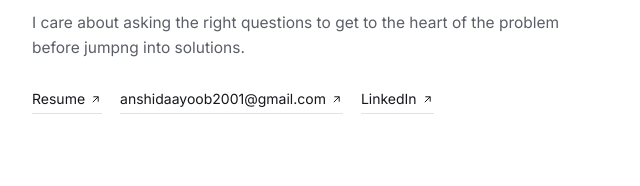
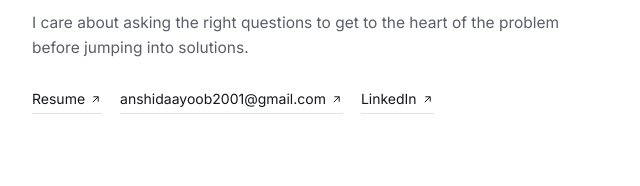
Before and after one commit to anshida-ayoob/portfolio, a plain HTML site: page index.html in a window 1280 px wide. Shown: the part 375-561 px from the top of the page, 258-898 px from the left. Drawn offline with Linux system fonts and the light colour scheme.

Commit message:
Update index.html

```diff
--- a/index.html
+++ b/index.html
@@ -638,7 +638,7 @@
     </div>
     <h1>Hi, I'm Anshida</h1>
     <p>I'm a <span class="role">Senior UX Designer</span> at <span class="highlight">Oracle</span> based in Bengaluru. Over the past <span class="highlight">three years</span>, my focus has been on untangling complex, data-heavy systems so the everyday user doesn't have to.</p>
-    <p>I care about asking the right questions to get to the heart of the problem before jumpng into solutions. </p>
+    <p>I care about asking the right questions to get to the heart of the problem before jumping into solutions.</p>
     <div class="contact-row">
       <a href="resume.pdf" target="_blank" rel="noopener">Resume <svg class="arrow-icon" viewBox="0 0 24 24" fill="none" stroke="currentColor" stroke-width="1.8"><path d="M7 17L17 7M8 7h9v9"/></svg></a>
       <a href="mailto:anshidaayoob2001@gmail.com">anshidaayoob2001@gmail.com <svg class="arrow-icon" viewBox="0 0 24 24" fill="none" stroke="currentColor" stroke-width="1.8"><path d="M7 17L17 7M8 7h9v9"/></svg></a>
```
